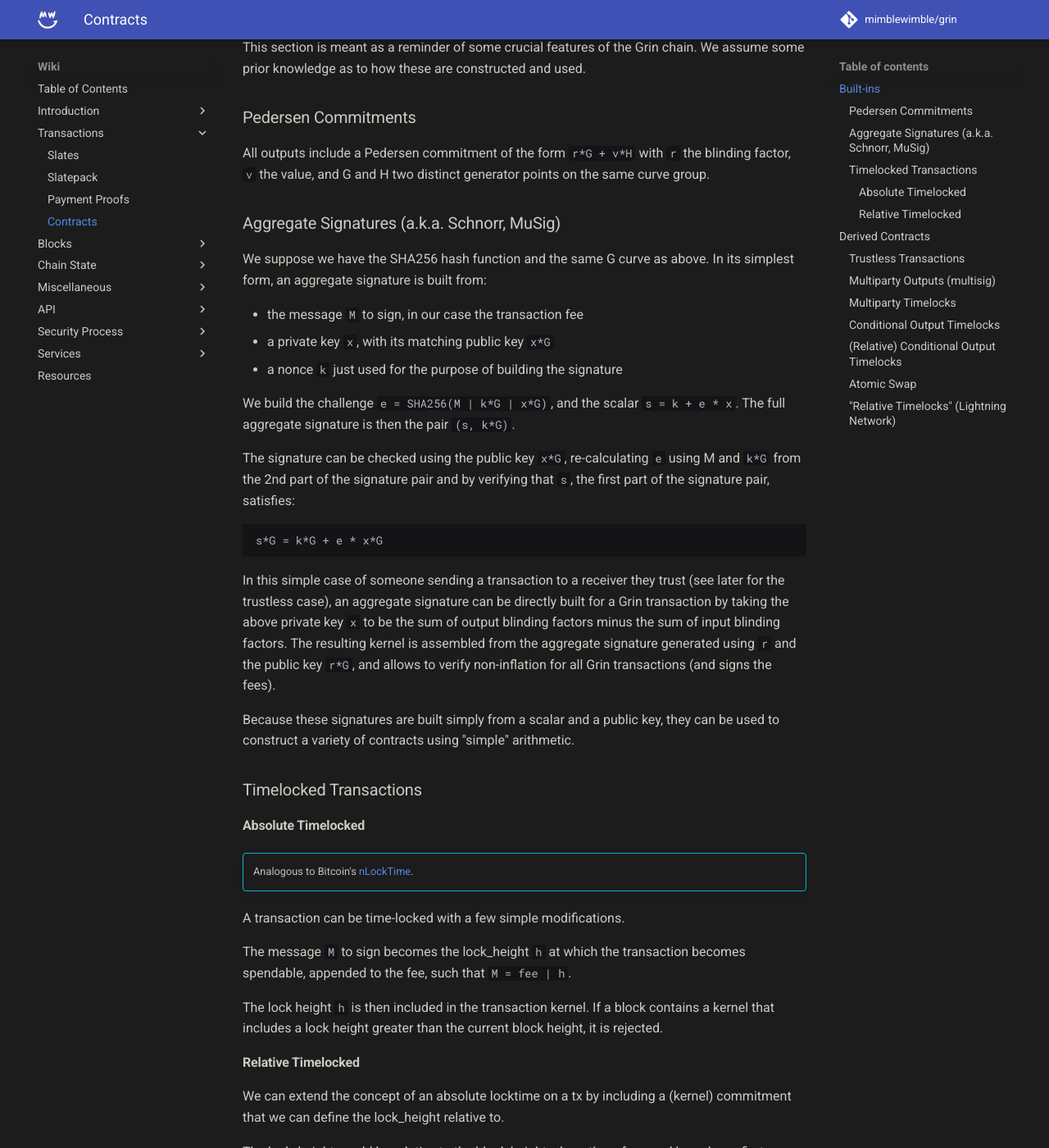
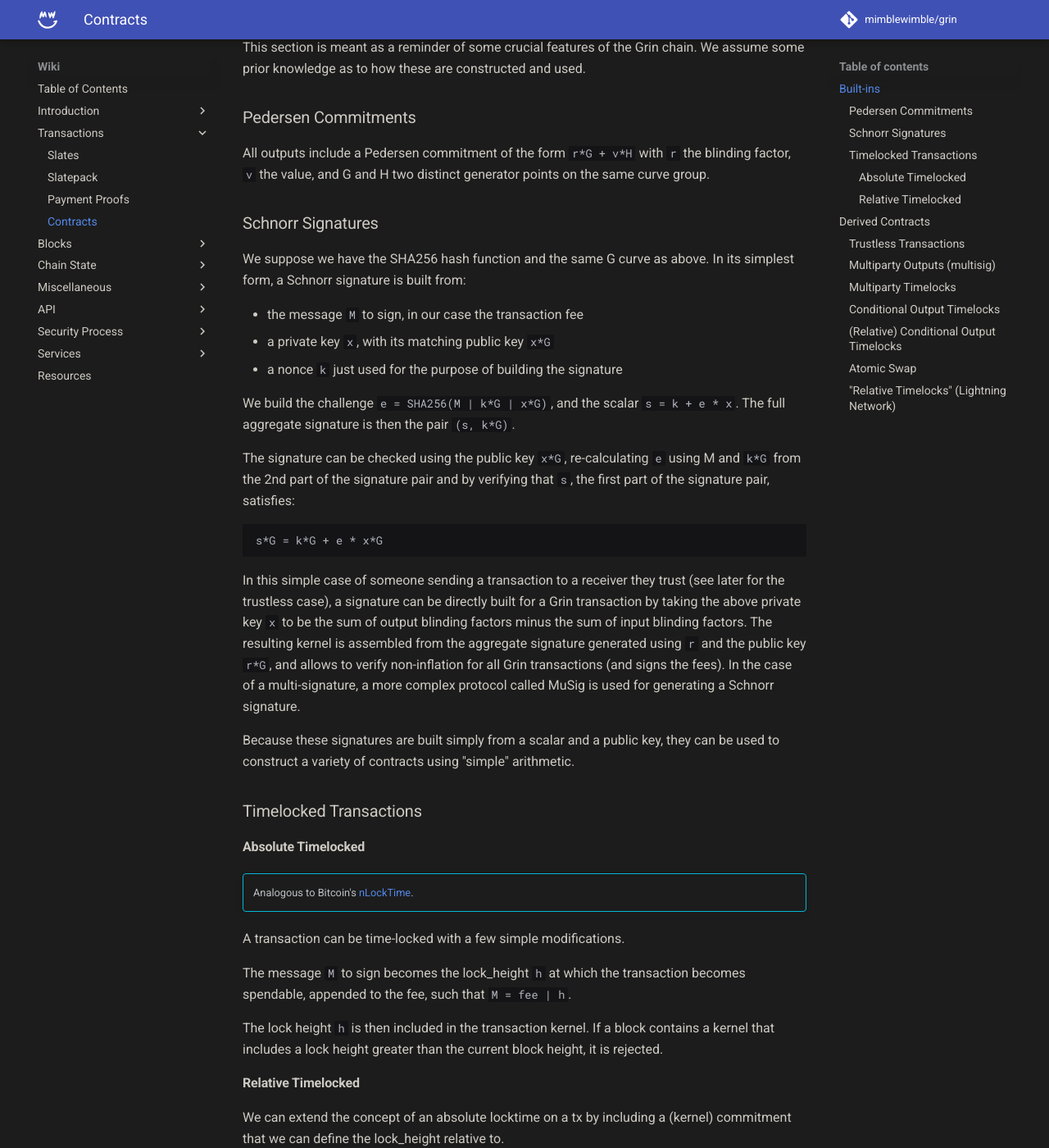
Before and after one commit to mimblewimble/docs, an MkDocs documentation site: the page built from docs/wiki/transactions/contracts.md, in a window 1280 px wide and 1400 px high, scrolled down 537 px. Shown: the whole window at 82% size. Built offline with MkDocs 1.6.1 and Material for MkDocs 9.7.7, drawn with Linux system fonts in a browser that asks for light colours; comment, search, counter and statistics services are not loaded.

Commit message:
Update contracts.md
Remove mention of Aggregate Signatures. Formally, an aggregate signature scheme would require an aggregated signature on messages \(m_1, .... m_n\) to be of the same size as a signature on a single message. We used some slack in [FOS19] to bring Schnorr and BLS under the same framework but Schnorr/MuSig are definitely not know for its aggregation capabilities. MuSig is a multisignature, which is very different -- also they could be seen as part of the big umbrella term of "Schnorr Signatures"

````diff
--- a/docs/wiki/transactions/contracts.md
+++ b/docs/wiki/transactions/contracts.md
@@ -24,10 +24,10 @@ All outputs include a Pedersen commitment of the form `r*G + v*H` with `r`
 the blinding factor, `v` the value, and G and H two distinct generator points
 on the same curve group.
 
-### Aggregate Signatures (a.k.a. Schnorr, MuSig)
+### Schnorr Signatures
 
 We suppose we have the SHA256 hash function and the same G curve as above. In
-its simplest form, an aggregate signature is built from:
+its simplest form, a Schnorr signature is built from:
 
 * the message `M` to sign, in our case the transaction fee
 * a private key `x`, with its matching public key `x*G`
@@ -45,12 +45,13 @@ s*G = k*G + e * x*G
 ```
 
 In this simple case of someone sending a transaction to a receiver they trust
-(see later for the trustless case), an aggregate signature can be directly
+(see later for the trustless case), a signature can be directly
 built for a Grin transaction by taking the above private key `x` to be the sum
 of output blinding factors minus the sum of input blinding factors. The resulting
 kernel is assembled from the aggregate signature generated using `r` and the
 public key `r*G`, and allows to verify non-inflation for all Grin transactions
-(and signs the fees).
+(and signs the fees). In the case of a multi-signature, a more complex protocol called MuSig
+is used for generating a Schnorr signature.
 
 Because these signatures are built simply from a scalar and a public key, they
 can be used to construct a variety of contracts using "simple" arithmetic.
````
